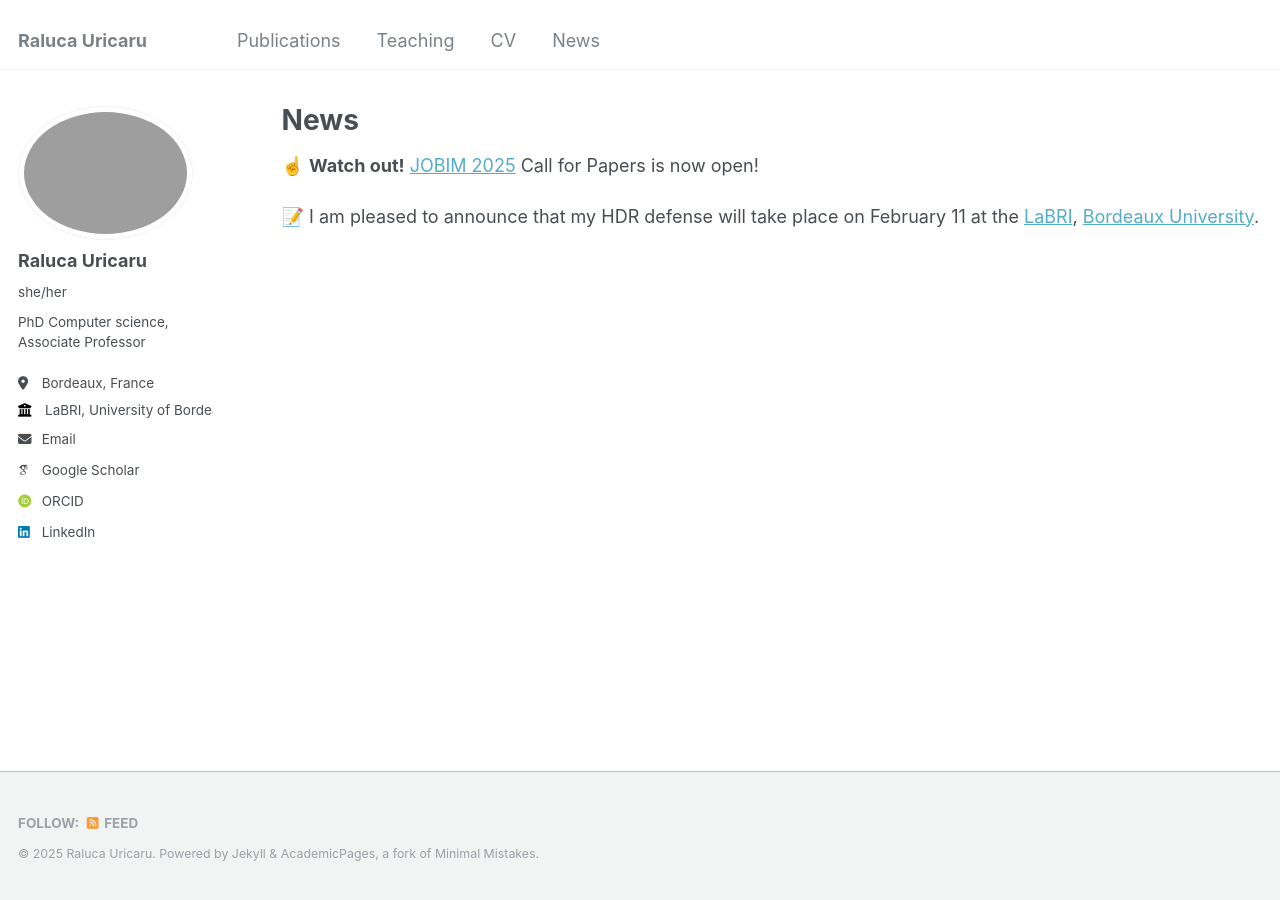
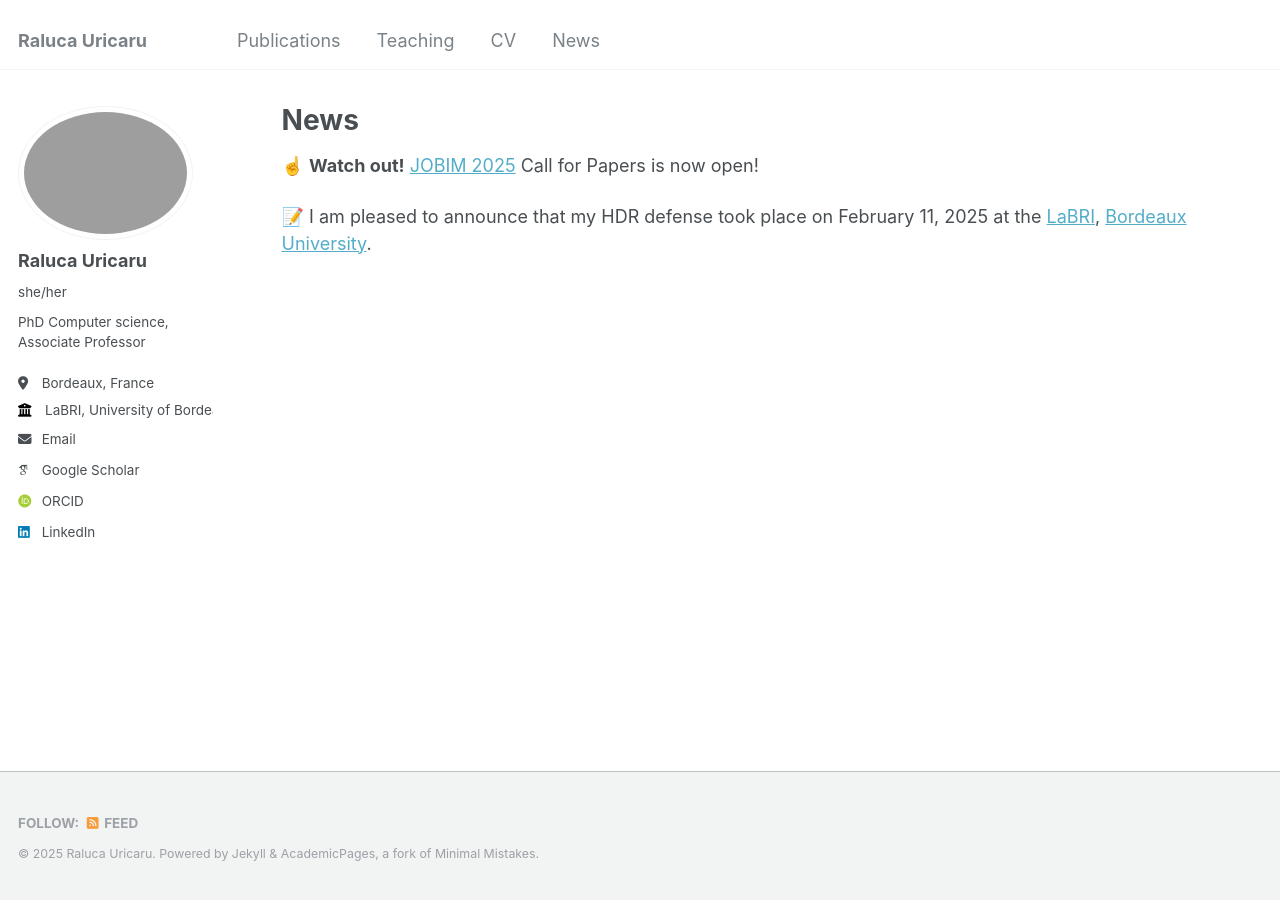
Before and after one commit to ruricaru/ruricaru.github.io, a Jekyll site: the page built from _pages/news.md, in a window 1280 px wide. Built offline with Jekyll 4.4.1, drawn with Linux system fonts in a browser that asks for light colours; emoji names are drawn with the system emoji font; some web fonts are replaced.

Commit message:
Update news.md

```diff
--- a/_pages/news.md
+++ b/_pages/news.md
@@ -8,4 +8,4 @@ author_profile: true
 :point_up: **Watch out!** [JOBIM 2025](https://jobim2025.labri.fr/) Call for Papers is now open!
 
 
-:memo: I am pleased to announce that my HDR defense will take place on February 11 at the [LaBRI](http://www.labri.fr/), [Bordeaux University](http://www.u-bordeaux.fr/).
+:memo: I am pleased to announce that my HDR defense took place on February 11, 2025 at the [LaBRI](http://www.labri.fr/), [Bordeaux University](http://www.u-bordeaux.fr/).
```
